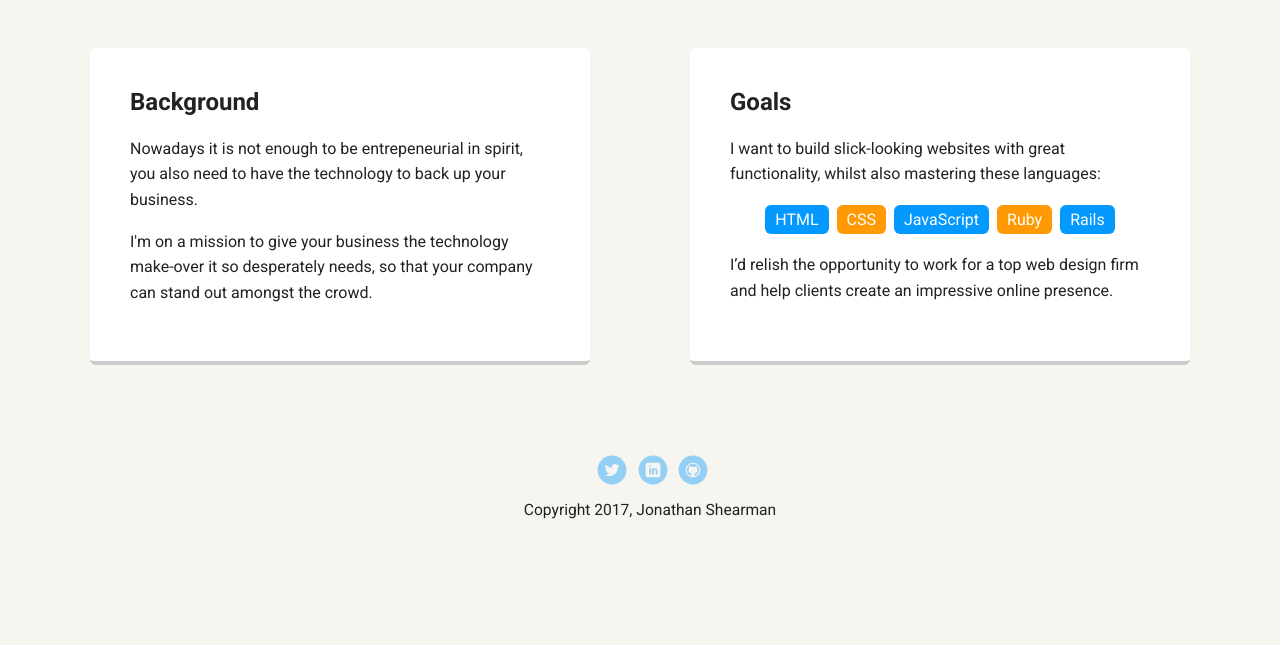
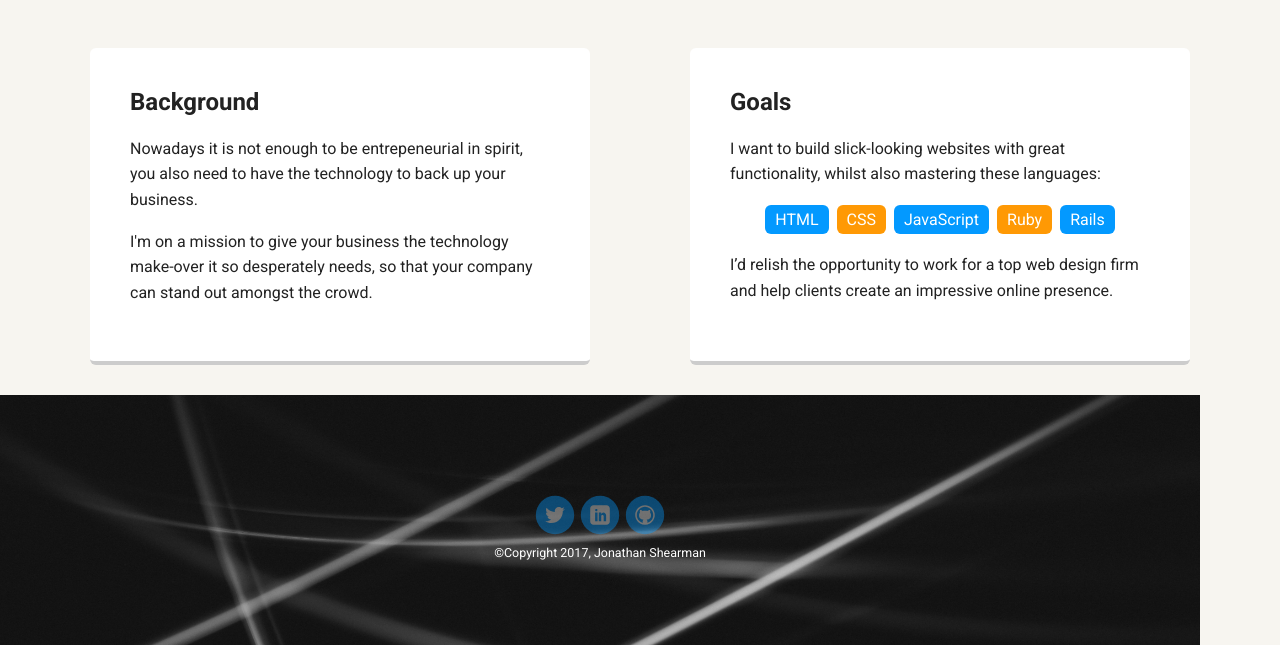
Before and after one commit to JonathanShearman/TechDegree-Project-1, a plain HTML site: page index.html in a window 1280 px wide. Shown: the part 496-1141 px from the top of the page. Before the commit the page ends 1111 px from the top, so only its background shows below. Drawn offline with Linux system fonts and the light colour scheme; a web font is replaced by a local one.

Commit message:
changed margins, padding, profile-image movement, and new image for footer

```diff
--- a/index.html
+++ b/index.html
@@ -49,7 +49,7 @@
         <li><a target="_blank" href="https://www.linkedin.com/in/jonathan-shearman-9a881513a/" class="social linkedin">LinkedIn</a></li>
         <li><a target="_blank" href="https://github.com/JonathanShearman" class="social github">Github</a></li>
       </ul>
-      <p class="copyright">Copyright 2017, Jonathan Shearman</p>
+      <p class="copyright">&copy;Copyright 2017, Jonathan Shearman</p>
     </footer>
   </body>
   </html>
--- a/styles.css
+++ b/styles.css
@@ -69,9 +69,9 @@ header .profile-image {
   margin-top: 100px;
   width: 150px;
   height: 185px;
-  border-radius: 60%;
+  border-radius: 35%;
   border: 2px solid white;
-  transition: all .5s;
+  transition: all 1s;
 }
 header .profile-image:hover {
   transform: scale(1.2) rotate(360deg);
@@ -121,14 +121,24 @@ ul.skills {
 }
 
 footer {
+  margin-right: inherit: 0;
   width: 100%;
-  min-height: 30px;
-  padding: 20px 0 40px 20px;
+  min-height: 250px;
+  background: url('myimages/curves.jpg');
+  text-align: center;
+  background-size: cover;
+  overflow: auto;
+  padding-bottom: : 5px;
+  padding-top: 100px;
 }
 
 footer .copyright {
   top: -8px;
-  font-size: .75em;
+  font-size: .60em;
+  color: white;
+  padding: 10px 20px;
+  margin: 0;
+  border-radius: 5px;
 }
 
 footer ul {
@@ -143,11 +153,12 @@ footer ul li {
 
 a.social {
   display: inline-block;
+  text-align: center;
   text-indent: -9999px;
-  margin-left: 5px;
-  width: 30px;
-  height: 30px;
-  background-size: 30px 30px;
+  margin-left: 0px;
+  width: 40px;
+  height: 40px;
+  background-size: 40px 40px;
   opacity: .4;
   transition: all .5s;
 }
@@ -200,7 +211,7 @@ a.social:hover {
   footer {
     font-size: 1.3em;
     max-width: 1200px;
-    margin: 40px auto;
+    margin: 0;
   }
 
 }
```
Also changed, not shown: myimages/curves.jpg (added), myimages/keyboard.jpeg (added), 2 other files.
